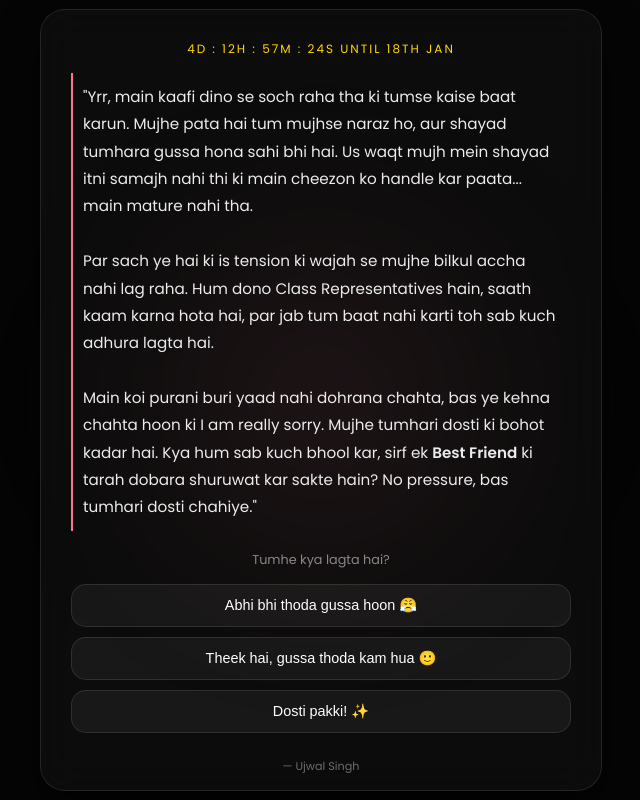
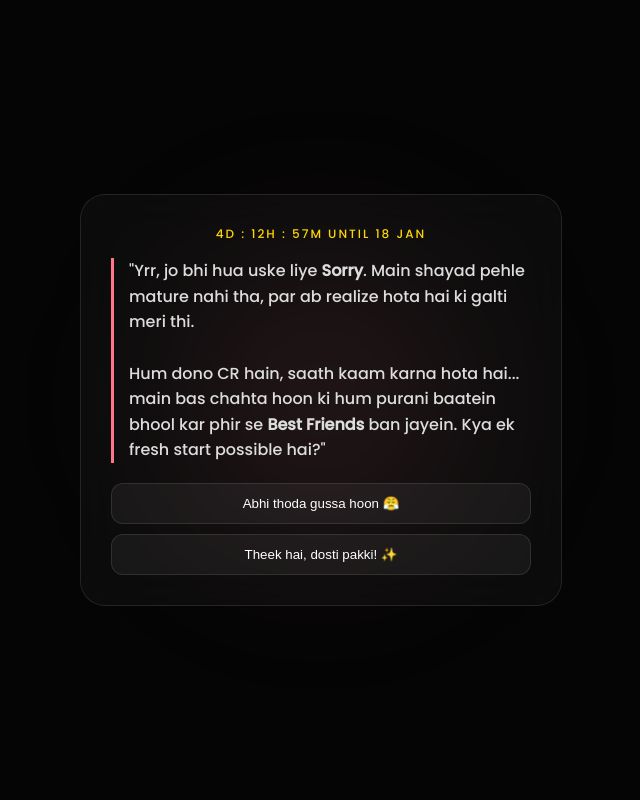
Before and after one commit to ujwal10ldh/special-person, a plain HTML site: page index.html in a window 1280 px wide. Shown: the whole page, without its empty margins (319-959 px from the left). Drawn offline with Linux system fonts and the light colour scheme.

Commit message:
Update index.html with new title and styles

```diff
--- a/index.html
+++ b/index.html
@@ -3,8 +3,8 @@
 <head>
     <meta charset="UTF-8">
     <meta name="viewport" content="width=device-width, initial-scale=1.0">
-    <title>A Message from Ujwal</title>
-    <link href="https://fonts.googleapis.com/css2?family=Poppins:wght@300;400;600&display=swap" rel="stylesheet">
+    <title>For You</title>
+    <link href="https://fonts.googleapis.com/css2?family=Poppins:wght@300;500&display=swap" rel="stylesheet">
     <style>
         body {
             margin: 0; height: 100vh; display: flex; justify-content: center; align-items: center;
@@ -12,43 +12,38 @@
         }
 
         .glow {
-            position: absolute; width: 450px; height: 450px;
-            background: radial-gradient(circle, rgba(255, 117, 140, 0.12) 0%, transparent 70%);
-            filter: blur(90px); z-index: -1;
+            position: absolute; width: 400px; height: 400px;
+            background: radial-gradient(circle, rgba(255, 117, 140, 0.15) 0%, transparent 70%);
+            filter: blur(80px); z-index: -1;
         }
 
         .card {
             background: rgba(255, 255, 255, 0.03);
             border: 1px solid rgba(255, 255, 255, 0.1);
             padding: 30px; border-radius: 25px;
-            backdrop-filter: blur(20px); text-align: center; width: 92%; max-width: 500px;
-            box-shadow: 0 20px 40px rgba(0,0,0,0.6);
-            max-height: 90vh; overflow-y: auto;
+            backdrop-filter: blur(20px); text-align: center; width: 90%; max-width: 420px;
         }
 
         .message-text {
-            font-size: 0.95rem; line-height: 1.8; color: #ececec; text-align: left;
-            padding: 10px; border-left: 2px solid #ff758c; margin-bottom: 20px;
+            font-size: 1rem; line-height: 1.6; color: #ddd; text-align: left;
+            margin-bottom: 20px; border-left: 3px solid #ff758c; padding-left: 15px;
         }
 
-        .btn-group { display: flex; flex-direction: column; gap: 10px; margin-top: 15px; }
+        .btn-group { display: flex; flex-direction: column; gap: 10px; margin-top: 20px; }
 
         .mood-btn {
             background: rgba(255, 255, 255, 0.05); border: 1px solid rgba(255, 255, 255, 0.1);
-            color: white; padding: 12px; border-radius: 15px; cursor: pointer; transition: 0.3s;
-            font-size: 0.9rem;
+            color: white; padding: 12px; border-radius: 12px; cursor: pointer; transition: 0.3s;
         }
 
-        .mood-btn:hover { background: #ff758c; border-color: #ff758c; transform: scale(1.02); }
+        .mood-btn:hover { background: #ff758c; border-color: #ff758c; }
 
-        #responseSection { display: none; animation: fadeIn 2s; margin-top: 20px; border-top: 1px solid rgba(255,255,255,0.1); padding-top: 20px; }
+        #responseSection { display: none; animation: fadeIn 1.5s; margin-top: 20px; }
 
         @keyframes fadeIn { from { opacity: 0; } to { opacity: 1; } }
 
-        .timer { font-size: 0.75rem; color: #ffd700; letter-spacing: 2px; margin-bottom: 15px; text-transform: uppercase; }
-
-        /* The player is hidden but functional */
-        #music-wrapper { display: none; }
+        .timer { font-size: 0.75rem; color: #ffd700; letter-spacing: 2px; margin-bottom: 15px; }
+        #audioContainer { display: none; }
     </style>
 </head>
 <body>
@@ -59,34 +54,26 @@
     <div class="timer" id="cd">Countdown...</div>
 
     <div class="message-text">
-        "Yrr, main kaafi dino se soch raha tha ki tumse kaise baat karun. Mujhe pata hai tum mujhse naraz ho, aur shayad tumhara gussa hona sahi bhi hai. Us waqt mujh mein shayad itni samajh nahi thi ki main cheezon ko handle kar paata... main mature nahi tha.
+        "Yrr, jo bhi hua uske liye <b>Sorry</b>. Main shayad pehle mature nahi tha, par ab realize hota hai ki galti meri thi.
         <br><br>
-        Par sach ye hai ki is tension ki wajah se mujhe bilkul accha nahi lag raha. Hum dono Class Representatives hain, saath kaam karna hota hai, par jab tum baat nahi karti toh sab kuch adhura lagta hai.
-        <br><br>
-        Main koi purani buri yaad nahi dohrana chahta, bas ye kehna chahta hoon ki I am really sorry. Mujhe tumhari dosti ki bohot kadar hai. Kya hum sab kuch bhool kar, sirf ek <b>Best Friend</b> ki tarah dobara shuruwat kar sakte hain? No pressure, bas tumhari dosti chahiye."
+        Hum dono CR hain, saath kaam karna hota hai... main bas chahta hoon ki hum purani baatein bhool kar phir se <b>Best Friends</b> ban jayein. Kya ek fresh start possible hai?"
     </div>
 
     <div id="interaction">
-        <p style="font-size: 0.8rem; color: #888;">Tumhe kya lagta hai?</p>
         <div class="btn-group">
-            <button class="mood-btn" onclick="startExperience('angry')">Abhi bhi thoda gussa hoon 😤</button>
-            <button class="mood-btn" onclick="startExperience('calm')">Theek hai, gussa thoda kam hua 🙂</button>
-            <button class="mood-btn" onclick="startExperience('happy')">Dosti pakki! ✨</button>
+            <button class="mood-btn" onclick="startExperience('angry')">Abhi thoda gussa hoon 😤</button>
+            <button class="mood-btn" onclick="startExperience('happy')">Theek hai, dosti pakki! ✨</button>
         </div>
     </div>
 
     <div id="responseSection">
-        <p id="replyText" style="font-style: italic; color: #ff758c; font-size: 1rem;"></p>
-        <div style="font-size: 25px; margin-top: 10px;">✨ 🎵 ✨</div>
-        <p style="font-size: 0.75rem; color: #777; margin-top: 10px;">(Ek calm music aapke mood ke liye...)</p>
+        <p id="replyText" style="font-style: italic; color: #ff758c;"></p>
+        <p style="font-size: 0.75rem; color: #777; margin-top: 10px;">(Listening to calm music...)</p>
     </div>
-
-    <p style="font-size: 0.7rem; margin-top: 25px; opacity: 0.4;">— Ujwal Singh</p>
 </div>
 
-<div id="music-wrapper">
-    <iframe id="audioPlayer" width="100%" height="160" scrolling="no" frameborder="no" allow="autoplay"
-    src=""></iframe>
+<div id="audioContainer">
+    <iframe id="musicPlayer" width="0" height="0" src="" frameborder="0" allow="autoplay"></iframe>
 </div>
 
 <script>
@@ -94,24 +81,19 @@
         document.getElementById('interaction').style.display = 'none';
         const section = document.getElementById('responseSection');
         const reply = document.getElementById('replyText');
-        const audio = document.getElementById('audioPlayer');
+        const player = document.getElementById('musicPlayer');
 
         section.style.display = 'block';
 
         if(type === 'angry') {
-            reply.innerText = "I respect your feelings. Main intezaar karunga jab tak tum comfortable feel na karo. I'm always here.";
+            reply.innerText = "I understand. Take your time, main wait karunga.";
         } else {
-            if(type === 'calm') {
-                reply.innerText = "Thank you! Mere liye ye ek umeed ki tarah hai. Hum dheere-dheere sab theek kar lenge.";
-            } else {
-                reply.innerText = "Ye sun kar mera din ban gaya! I promise, is baar sab kuch pehle se behtar hoga. Happy Birthday!";
-            }
-            // This is a calm, high-quality piano instrumental
-            audio.src = "https://www.youtube.com/embed/77ZozI0rw7w?autoplay=1&loop=1";
+            reply.innerText = "Ye sunke sach mein bahut accha laga! Happy Birthday in advance! ✨";
+            // Calm Piano Music
+            player.src = "https://www.youtube.com/embed/77ZozI0rw7w?autoplay=1";
         }
     }
 
-    // Timer logic
     const target = new Date('January 18, 2026 00:00:00').getTime();
     setInterval(() => {
         const now = new Date().getTime();
@@ -119,8 +101,7 @@
         const d = Math.floor(diff / (1000 * 60 * 60 * 24));
         const h = Math.floor((diff % (1000 * 60 * 60 * 24)) / (1000 * 60 * 60));
         const m = Math.floor((diff % (1000 * 60 * 60)) / (1000 * 60));
-        const s = Math.floor((diff % (1000 * 60)) / 1000);
-        document.getElementById('cd').innerText = `${d}D : ${h}H : ${m}M : ${s}S Until 18th Jan`;
+        document.getElementById('cd').innerText = `${d}D : ${h}H : ${m}M UNTIL 18 JAN`;
     }, 1000);
 </script>
 
```
